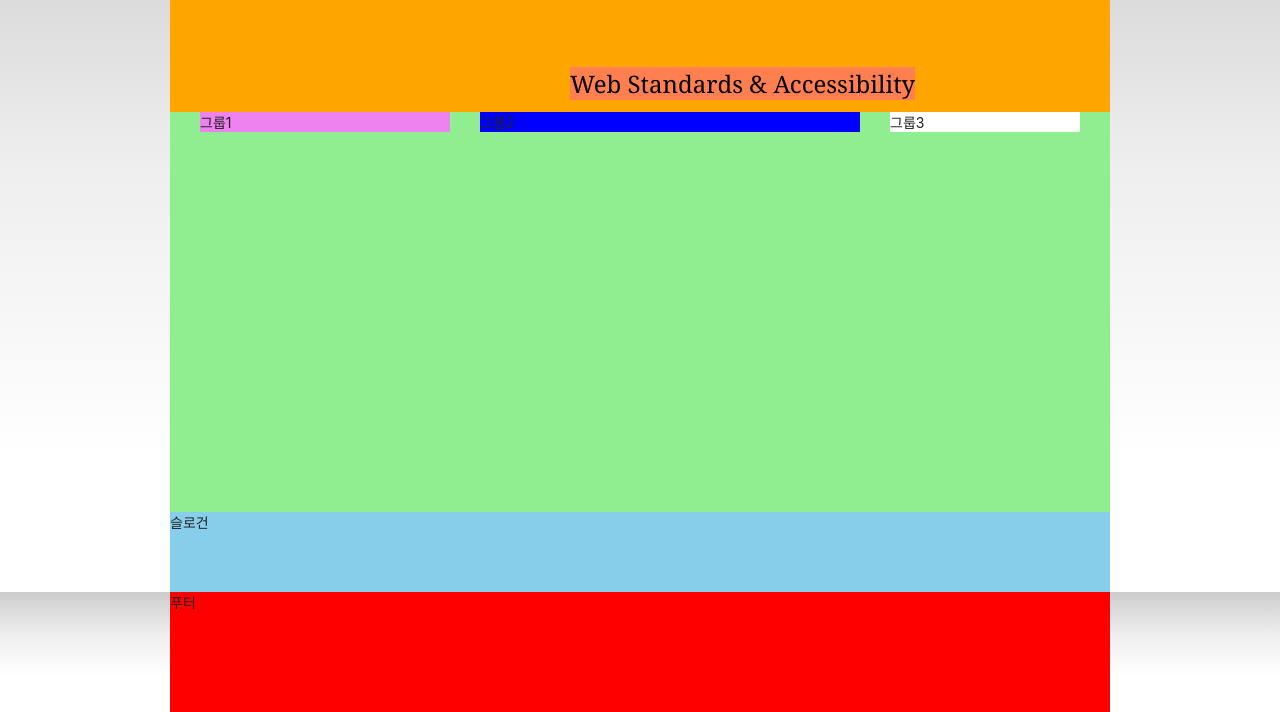
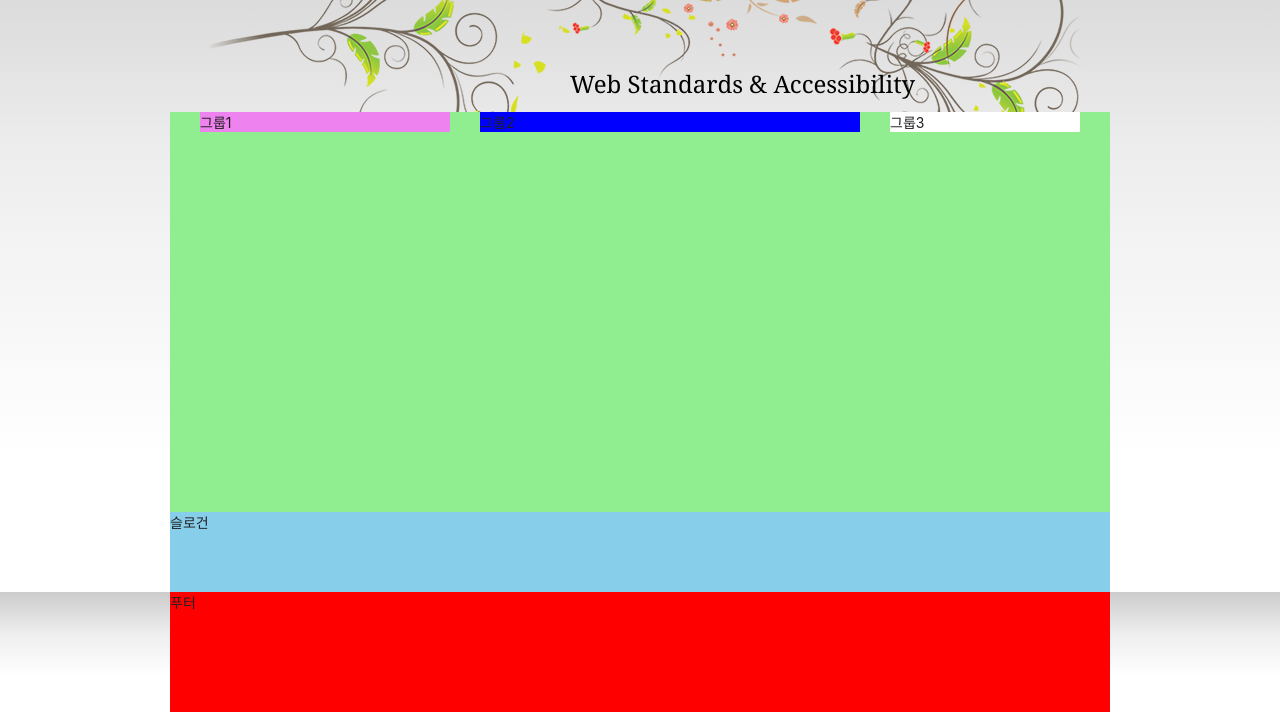
Before and after one commit to imironjin/HTML5, a plain HTML site: page index.html in a window 1280 px wide. Shown: the part 135-847 px from the top of the page. Drawn offline with Linux system fonts and the light colour scheme; a web font is replaced by a local one.

Commit message:
body 영역에 배경이미지 재설정

```diff
--- a/styles/style.css
+++ b/styles/style.css
@@ -30,9 +30,11 @@
 body {
   font-size: 1.4rem;
   color: #212121;
-  background: #ccc
-  linear-gradient(to bottom, #ccc 0%, #eee 35%, #fff 70%, #fff 100%);
   font-family: "Pretendard Variable", Pretendard, -apple-system, BlinkMacSystemFont, system-ui, Roboto, "Helvetica Neue", "Segoe UI", "Apple SD Gothic Neo", "Noto Sans KR", "Malgun Gothic", "Apple Color Emoji", "Segoe UI Emoji", "Segoe UI Symbol", sans-serif;
+
+
+  background: url(./images/bg_flower.png) no-repeat 50% 0,
+            #ccc linear-gradient(to bottom, #ccc 0%, #eee 35%, #fff 70%, #fff 100%) repeat 0 0;
 }
 
 /* 레이아웃 */
@@ -222,14 +224,12 @@
 }
 
 .visual {
-  background: orange;
   height: 120px;
   position: relative;
 }
 
 .visual-text {
   font-family: Georgia, 'Times New Roman', Times, serif;
-  background-color: coral;
   animation-name: moveEffect;
   animation-duration: 2000ms;
   animation-timing-function: ease-in-out;
```
